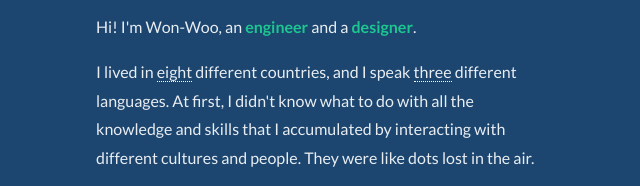
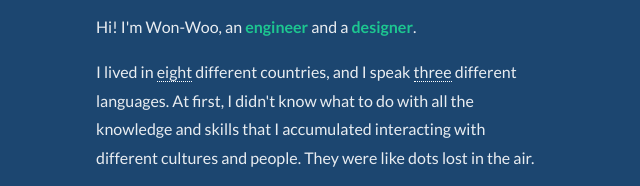
Before and after one commit to wwchung/wwchung.github.io, a plain HTML site: page about.html in a window 1280 px wide. Shown: the part 210-396 px from the top of the page, 571-1211 px from the left. Drawn offline with Linux system fonts and the light colour scheme.

Commit message:
Update about page

```diff
--- a/about.html
+++ b/about.html
@@ -22,7 +22,7 @@
       <div id="profile__body">
         <h2>ABOUT ME</h2>
         <p>Hi! I'm Won-Woo, an <span class="highlight">engineer</span> and a <span class="highlight">designer</span>.</p>
-        <p>I lived in <span class="tooltip">eight<span class="tooltip-text">Norway, Malaysia, Korea, Russia, France, Azerbaijan, Canada, United States</span></span> different countries, and I speak <span class="tooltip">three<span class="tooltip-text">Korean, English, French</span></span> different languages. At first, I didn't know what to do with all the knowledge and skills that I accumulated by interacting with different cultures and people. They were like dots lost in the air.</p>
+        <p>I lived in <span class="tooltip">eight<span class="tooltip-text">Norway, Malaysia, Korea, Russia, France, Azerbaijan, Canada, United States</span></span> different countries, and I speak <span class="tooltip">three<span class="tooltip-text">Korean, English, French</span></span> different languages. At first, I didn't know what to do with all the knowledge and skills that I accumulated interacting with different cultures and people. They were like dots lost in the air.</p>
         <p>However, I was able to connect those dots when I learned how to <span class="highlight">design</span> and <span class="highlight">code</span>. This multicultural knowledge became valuable assets when building meaningful solutions for people.</p>
         <p>I am currently pursuing a master's in <span class="highlight">Human-Computer Interaction</span> at Carnegie Mellon University and hold a bachelor's in <span class="highlight">Computer Science</span> from the University of Michigan.</p>
         <div id="connect-container">
```
